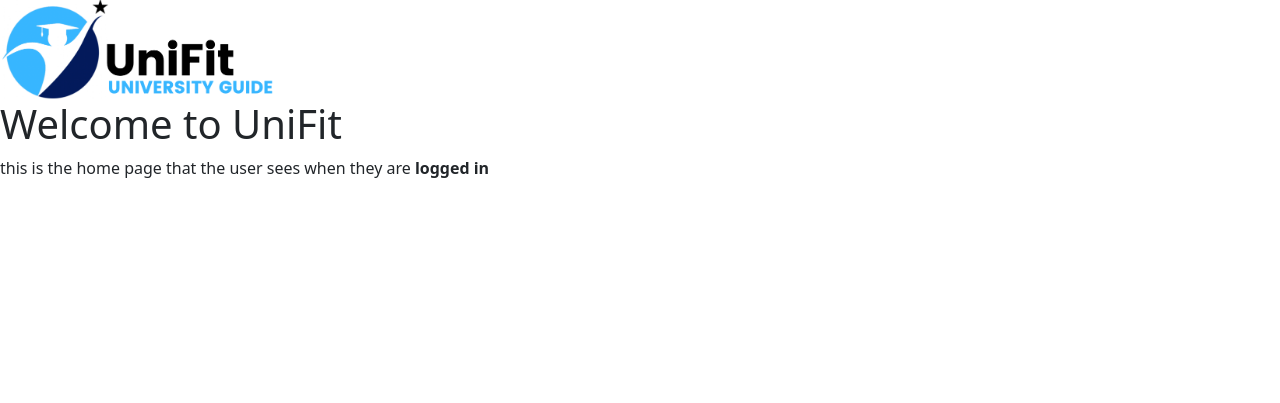
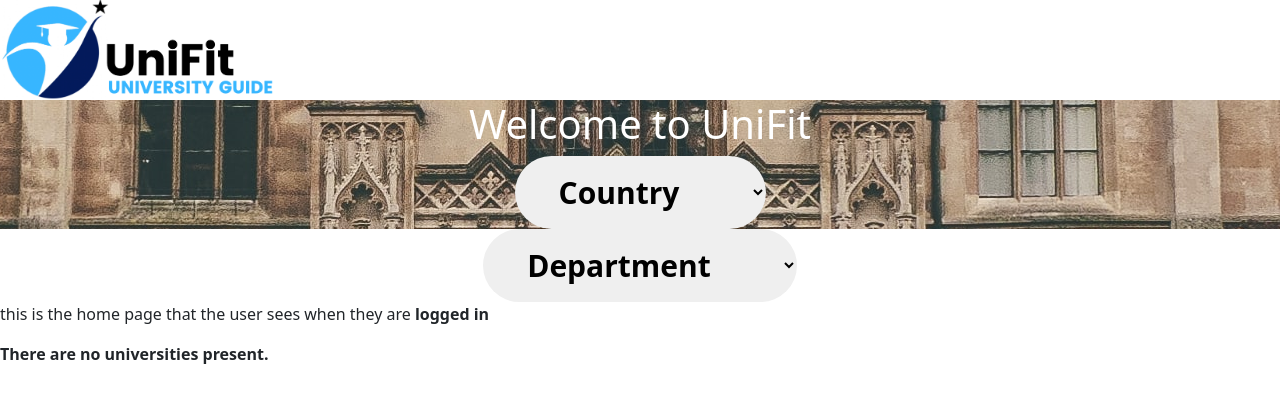
Before and after one commit to Ayush-Sharma-1/unifit, a Django app: page /uni_fit/home/ in a window 1280 px wide. Shown: the top 403 px of the page. Run offline with Django 3.2, Linux system fonts and the light colour scheme.

Commit message:
Made changes for the home page

```diff
--- /dev/null
+++ b/static/css/home.css
@@ -0,0 +1,53 @@
+#category-banner{
+    width: 100%;
+
+    background-color: rgb(70, 125, 226);
+    overflow: auto;
+    background-image: url('/static/images/background1.jpg');
+    background-repeat: no-repeat;
+    background-position: center;
+    background-size: auto;
+    /*transition: background 0.4s ease;*/
+}
+
+.select-wrapper {
+    height:300;
+
+}
+
+#category-dropdown{
+    font-size: 30px;
+    border-radius: 50px;
+    padding: 15px 70px 15px 40px;
+    text-align-last:center;
+    border:black;
+    font-weight: bold;
+}
+
+.select-wrapper span {
+	font-family: FontAwesome;
+  	content: '\f107';
+    font-size: 28px;
+    position: relative;
+    left: -50px;
+  	color: turquoise;
+  	pointer-events: none;
+}
+
+.restaurant-card{
+    width: 300px;
+    height: 300px;
+    float: left;
+    margin: 20px;
+    border-radius: 30px;
+    overflow: hidden;
+}
+
+.restaurant-card:hover{
+    border: 5px solid white;
+}
+
+
+.rating{
+    color:orange;
+}
--- /dev/null
+++ b/static/js/home.js
@@ -0,0 +1,60 @@
+function getRestaurants(categoryId){
+    var endpoint = "/reviewapp/api/restaurants/list/";
+
+    $.ajax({
+        method: "GET",
+        url: endpoint,
+        data: {
+            category_id: categoryId,
+        },
+        success: function(data) {
+            if (data.restaurants){
+                changeCategoryBackground(categoryId);
+                displayRestaurants(data.restaurants);
+            }
+        }
+    });
+}
+function changeCategoryBackground(categoryId){
+    imageURL = "url('/static/reviewapp/images/cat"+categoryId+".jpg')";
+    $('#category-banner').css("background-image", imageURL);
+}
+
+function displayRestaurants(restaurants){
+    console.log(restaurants);
+    var restaurantsDiv = $("#restaurants-list");
+    restaurantsDiv.empty();
+
+    if (!restaurants.length){
+        $("#none-found").fadeIn('slow');
+        return;
+    }
+
+    $("#none-found").hide();
+    restaurants.forEach(restaurant => {
+        var newRestaurant = $("#newRestaurant").clone().removeAttr("id");
+        newRestaurant.find("span.restaurant-id").text(restaurant.id);
+        newRestaurant.find("span.restaurant-text").text(restaurant.restaurant_text);
+        newRestaurant.find("span.address").text(restaurant.restaurant_address);
+        newRestaurant.find("span.reviews").text(restaurant.review_amount);
+        newRestaurant.find("span.category").text(restaurant.category);
+        createStarRatings(newRestaurant.find("span.rating"), restaurant.rating);
+        createPriceRatings(newRestaurant.find("span.pricing"), restaurant.pricing);
+        var imgsrc = "/static/reviewapp/images/" + restaurant.id + ".jpg";
+        newRestaurant.find("img").attr("src", imgsrc);
+        var ahref = "/reviewapp/resto/" + restaurant.id + "/";
+        newRestaurant.find("a").attr("href", ahref);
+        newRestaurant.show();
+        restaurantsDiv.prepend(newRestaurant[0]).hide().fadeIn('slow');
+    });
+}
+function createStarRatings(ratingSpan , number){
+    for (var i = 0; i < parseInt(number); i++) {
+        ratingSpan.append('<i class="fas fa-star"/></i>');
+    }
+}
+function createPriceRatings(priceSpan , number){
+    for (var i = 0; i < parseInt(number); i++) {
+        priceSpan.append('<i class="fas fa-dollar-sign"></i>');
+    }
+}
--- a/templates/uni_fit/home.html
+++ b/templates/uni_fit/home.html
@@ -5,9 +5,61 @@
 {% endblock %}
 
 {% block body_block %}
-<h1>Welcome to UniFit</h1>
+<!--CSS & JS-->
+{% load static %}
+<link rel="stylesheet" type="text/css" href="{% static 'css/home.css' %}" />
+{% load static %}
+<script src="{% static "unifit\static\js\home.js" %}"></script>
+<script>
+    getUniversities(0);
+</script>
 
+<div id="category-banner" class="text-center">
+    <div class="select-wrapper">
+        <h1 style="color:white;">Welcome to UniFit</h1>
+        <select id="category-dropdown" onchange="getCountry(this.value);">
+            <option selected value="0">Country</option>
+            {% for c in university.country %}
+            <option value="{{ c.id }}">{{ c.CountryName }}</option>
+            {% endfor %}
+        </select>
+        <span><i class="fas fa-chevron-circle-down"></i></span>
+    </div>
+</div>
+
+<div class="text-center">
+    <div class="select-wrapper">
+        <select id="category-dropdown" onchange="getUniversities(this.value);">
+            <option selected value="0">Department</option>
+            {% for c in university %}
+            <option value="{{ c.id }}">{{ c.CountryName }}</option>
+            {% endfor %}
+        </select>
+        <span><i class="fas fa-chevron-circle-down"></i></span>
+    </div>
+</div>
 <p>
     this is the home page that the user sees when they are <strong>logged in</strong>
 </p>
+<div>
+ {% if universities %}
+    <table>
+        <tr>
+            <th>Department Rank</th>
+            <th>University</th>
+        </tr>
+        {% for university in universities %} {% csrf_token %}
+            <tr>
+                <td>{{university.UniRank}}</td>
+                <td>{{university.UniName }}</td>
+                <td><a href="{% url 'favorite_university' university.UniId %}"  class="btn btn-default btn-sm btn-favorite" role="button"></a></td>
+            </tr>
+    {% endfor %}
+    </table>
+{% else %}
+    <strong>There are no universities present.</strong>
+{% endif %}
+ </div>
+
+
 {% endblock %}
```
Also changed, not shown: uni_fit/models.py (+19 -17 lines), uni_fit/migrations/0003_auto_20220318_1735.py (added), uni_fit/migrations/0004_auto_20220318_1802.py (added), uni_fit/migrations/0005_university_unirank.py (added), uni_fit/migrations/0006_auto_20220319_0023.py (added), 1 other file.
